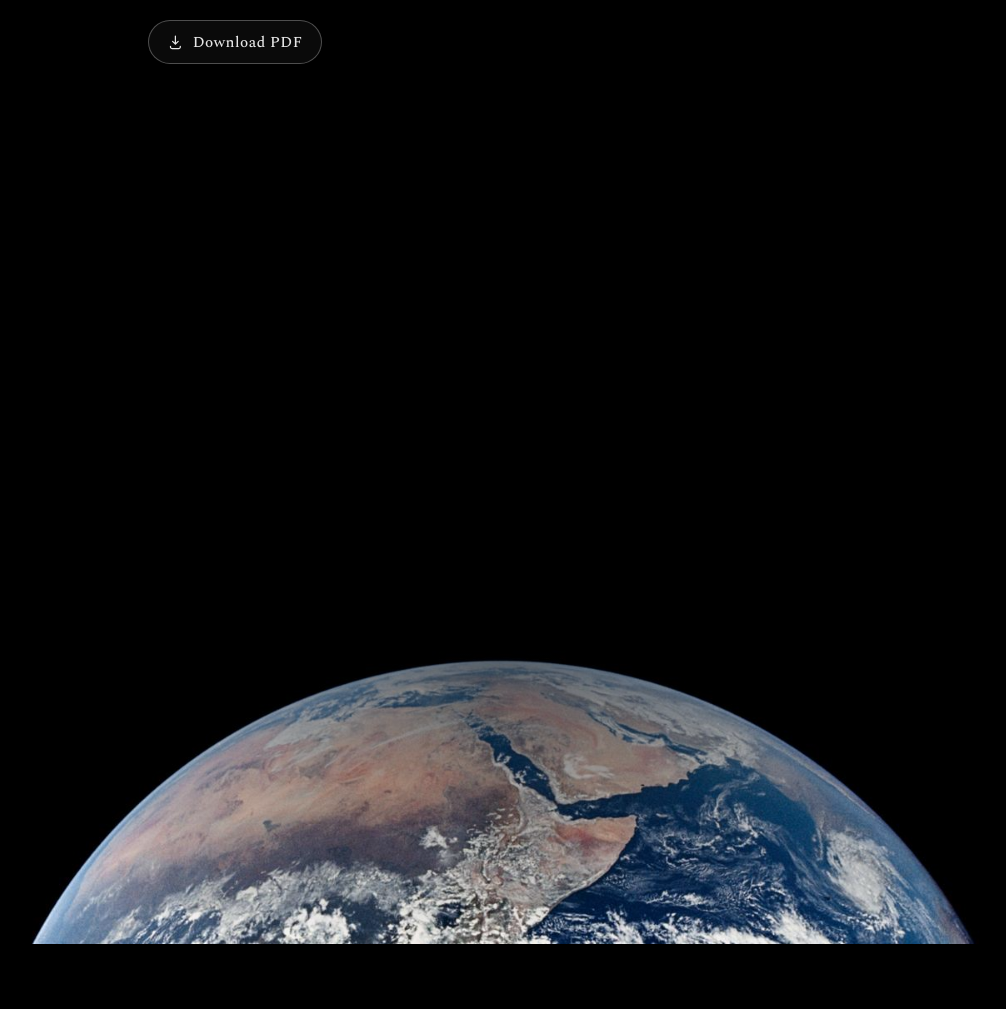
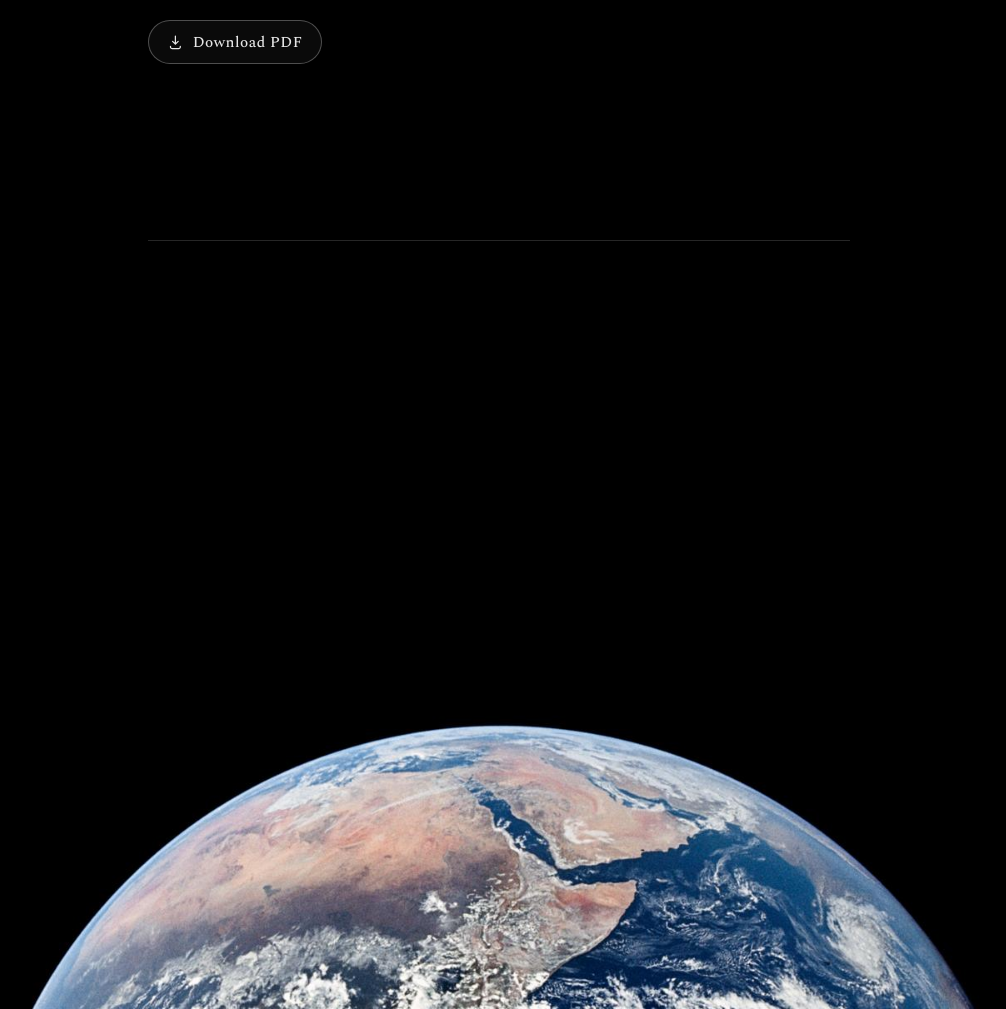
Before and after one commit to Jonesy37/Pause, a Flask app: template templates/mission.html in a window 1280 px wide. Shown: the part 827-1836 px from the top of the page, without its empty margins (141-1147 px from the left). Before the commit the page ends 1771 px from the top, so only its background shows below. Run offline with Flask 3, Linux system fonts and the light colour scheme; the template is opened without the code that fills it, so the values that code supplies are empty.

Commit message:
Move Authors above the Earth horizon instead of overlaying it
The previous layout floated the Authors text on the empty black band
above where the Earth's curve rises, so it read as marooned rather
than "on" the photo. Simpler and more readable: the Authors footer
now sits inside the 760 px content column on plain black (guaranteed
high contrast, uses the existing .page-footer styling), and the
Earth horizon below becomes a purely decorative visual closer with
no competing text. The overlay-specific CSS (absolute positioning,
radial vignette, z-index, extra text-shadow rules) is removed.

Co-Authored-By: Claude Sonnet 4.6 <noreply@anthropic.com>

```diff
--- a/static/style.css
+++ b/static/style.css
@@ -499,16 +499,18 @@ html {
 
 /* --- Earth horizon at page bottom -------------------------------
    A large NASA photograph (Apollo 17 Blue Marble) anchored at the
-   bottom of the main-page so only the top half of the disc reads as
+   bottom of the main page so only the top half of the disc reads as
    an Earth-from-orbit horizon. The photo is already on pure black
    with a natural atmospheric rim, so it meshes with the body #000
    background with no sharp cutoff; a gentle radial mask hides any
-   JPEG corner artifacts. The Authors credits overlay the image with
-   a dark lens + text-shadow so they stay readable over the brighter
-   ocean / cloud areas of the disc. */
+   JPEG corner artifacts. Purely decorative — the Authors credits
+   sit in a separate footer above it on plain black, where they're
+   guaranteed high-contrast. */
 .earth-horizon {
     position: relative;
-    margin-top: 6rem;
+    /* Authors footer above already supplies its own top-margin and
+       border, so a small gap here is all the separation we need. */
+    margin-top: 2rem;
     /* Container height == the visible top half of the Earth disc.
        The <img> below is rendered at width ~= 2 * container height
        with its top edge pinned to top:0 of the container, so exactly
@@ -549,37 +551,9 @@ html {
    behind the text region only (not the whole disc) so the photo stays
    bright at the edges, and every text node gets a deep drop shadow so
    headings + body stay legible over the brightest ocean highlights. */
-/* Use a compound selector so these rules win against the generic
-   .page-footer block further down in this file (both selectors have
-   the same 0-0-1-0 specificity, but .page-footer appears later in the
-   cascade and would otherwise override the overlay positioning). */
-.earth-horizon .earth-horizon__credits {
-    position: absolute;
-    inset: 0;
-    /* Neutralize .page-footer's framing — those made sense over plain
-       black, not over a photograph. */
-    margin: 0;
-    padding: 1rem;
-    border: 0;
-    display: flex;
-    flex-direction: column;
-    justify-content: center;
-    align-items: center;
-    text-align: center;
-    background: radial-gradient(ellipse 60% 55% at 50% 50%,
-        rgba(0, 0, 0, 0.55) 0%,
-        rgba(0, 0, 0, 0.20) 60%,
-        transparent 100%);
-    /* Credits sit above the Earth photo. */
-    z-index: 1;
-}
-
-.earth-horizon .earth-horizon__credits,
-.earth-horizon .earth-horizon__credits * {
-    color: #fff;
-    text-shadow: 0 1px 2px rgba(0, 0, 0, 0.9),
-                 0 2px 10px rgba(0, 0, 0, 0.75);
-}
+/* Authors now live above the Earth image, inside the main content
+   column, styled by the generic .page-footer rules. The Earth below
+   is purely decorative — no overlaid text, no vignette needed. */
 
 @media (max-width: 640px) {
     .earth-horizon {
--- a/templates/mission.html
+++ b/templates/mission.html
@@ -103,6 +103,12 @@
             </div>
         </section>
 
+        <!-- Authors credits. Kept on plain black above the Earth image
+             so headings + body copy are always high-contrast; the Earth
+             below then serves as a purely visual closer for the page. -->
+        <footer class="page-footer">
+            {{ authors_html|safe }}
+        </footer>
     </main>
 
     <!-- Earth horizon: a large public-domain NASA photograph of Earth
@@ -113,17 +119,12 @@
          by the 760 px centered text column; it spans the full viewport
          width. The photo's own atmospheric rim fades into the page's
          pure-black background with no sharp edge; a gentle radial mask
-         hides any JPEG block artifacts at the very corners. The Authors
-         credits sit overlaid on top with a soft dark lens + drop shadow
-         for readability. -->
-    <section class="earth-horizon" aria-label="Authors">
+         hides any JPEG block artifacts at the very corners. -->
+    <section class="earth-horizon" aria-hidden="true">
         <img class="earth-horizon__img"
              src="{{ url_for('static', filename='images/earth_photo.jpg') }}"
              alt=""
              aria-hidden="true">
-        <footer class="page-footer earth-horizon__credits">
-            {{ authors_html|safe }}
-        </footer>
     </section>
 
     <!-- The mission page no longer needs Three.js — the old rotating
```
